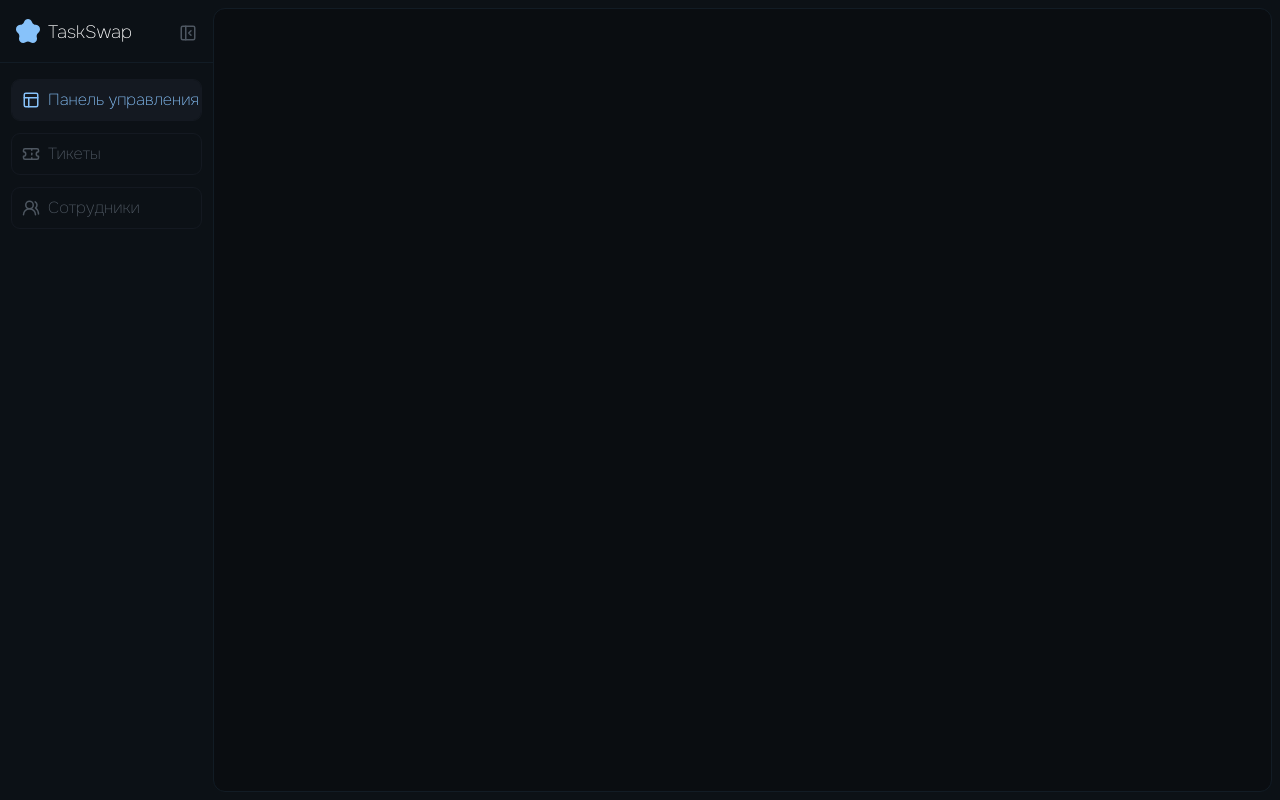
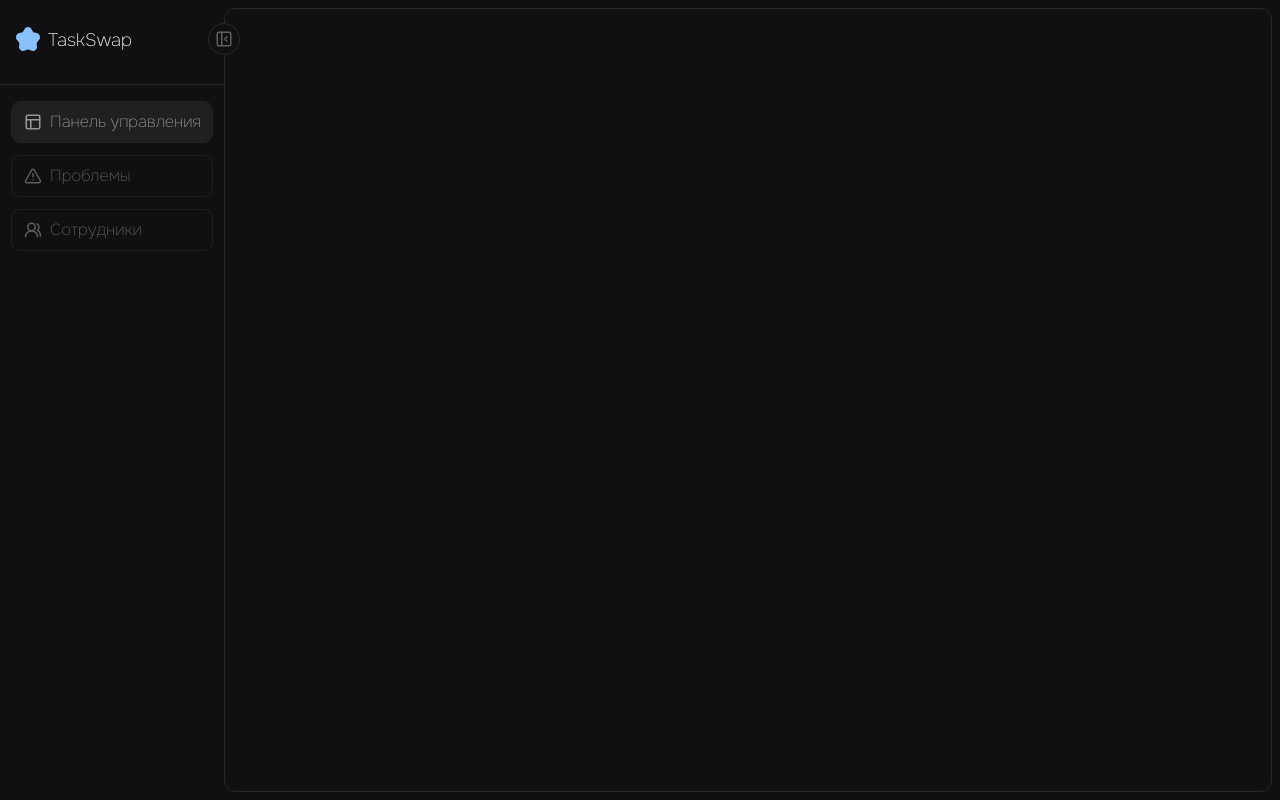
Before and after one commit to j0u1/taskswap-frontend, a Nuxt app: page /dashboard in a window 1280 px wide. Built offline with nearby package versions, Linux system fonts and the light colour scheme.

Commit message:
style(sidebar): move collapsed button on the line

```diff
--- a/app/assets/css/main.css
+++ b/app/assets/css/main.css
@@ -3,11 +3,11 @@
 
 :root {
     --text: #ffffff;
-    --bg: #0c1116;
-    --secondary: #0a0d11;
-    --additional: #141921;
-    --border: #121c25;
-    --gray: #4e5761;
+    --bg: #101012;
+    --secondary: #202020;
+    --border: #292929;
+    --gray: #5f5f5f;
+    --light-gray: #979797;
     --primary: #87c2fa;
 }
 
@@ -28,8 +28,8 @@ button {
     --color-text: var(--text);
     --color-bg: var(--bg);
     --color-secondary: var(--secondary);
-    --color-additional: var(--additional);
     --color-border: var(--border);
     --color-gray: var(--gray);
+    --color-light-gray: var(--light-gray);
     --color-primary: var(--primary);
 }
--- a/app/components/UI/Sidebar/index.vue
+++ b/app/components/UI/Sidebar/index.vue
@@ -1,11 +1,11 @@
 <script lang="ts" setup>
-import { LayoutIcon, TicketIcon, Users2Icon, PanelLeftCloseIcon, PanelLeftOpenIcon } from "@lucide/vue";
+import { LayoutIcon, Users2Icon, PanelLeftCloseIcon, PanelLeftOpenIcon, TriangleAlertIcon } from "@lucide/vue";
 
 const route = useRoute();
 const isCollapsed = ref(false);
 const pages = [
     { title: "Панель управления", path: "/dashboard", icon: LayoutIcon },
-    { title: "Тикеты", path: "/tickets", icon: TicketIcon },
+    { title: "Проблемы", path: "/tickets", icon: TriangleAlertIcon },
     { title: "Сотрудники", path: "/employees", icon: Users2Icon },
 ];
 
@@ -13,33 +13,33 @@ console.log(route.path);
 </script>
 
 <template>
-    <aside class="h-screen flex flex-col gap-4 w-2/12 duration-200 transition-all" :class="{ 'w-21': isCollapsed }">
-        <div class="flex justify-between items-center pt-4" :class="[isCollapsed ? 'pl-4 pr-2 pb-1' : 'px-4']">
-            <NuxtLink class="duration-300 transition-all active:scale-105" to="/">
+    <aside class="h-screen flex flex-col gap-4 duration-200 transition-all" :class="[ isCollapsed ? 'w-19.75' : 'w-2/12 min-w-56' ]">
+        <div class="relative flex justify-between items-center pt-6 pb-3.5 duration-300 transition-all" :class="[isCollapsed ? 'px-4 pb-1' : 'px-4']">
+            <NuxtLink class="duration-300 transition-all active:scale-105" :class="[isCollapsed ? 'mx-auto' : 'mx-0']" to="/">
                 <IconsLogosFull v-if="!isCollapsed" />
-                <IconsLogosMini class="size-6 max-h-6 shrink-0 mt-0.75" v-else />
+                <IconsLogosMini class="size-6 max-h-6 shrink-0" v-else />
             </NuxtLink>
-            <button @click="isCollapsed = !isCollapsed" class="mt-1 text-gray hover:scale-102 cursor-pointer shrink-0 active:text-primary">
+            <button @click="isCollapsed = !isCollapsed" class="absolute -right-4 bg-bg border border-border p-1.5 rounded-full text-gray hover:scale-102 cursor-pointer shrink-0 active:text-primary">
                 <PanelLeftCloseIcon v-if="!isCollapsed" class="size-4.5" />
                 <PanelLeftOpenIcon v-if="isCollapsed" class="size-4.5" />
             </button>
         </div>
         <hr class="h-0.5 w-full border-border" />
-        <div class="space-y-3.5 px-3">
+        <div class="space-y-3.5 px-3" :class="[isCollapsed && 'w-fit']">
             <NuxtLink
                 v-for="page in pages"
                 :key="page.title"
                 :to="page.path"
-                class="flex items-center gap-2 text-gray outline outline-additional rounded-lg py-2 px-2.5 font-medium duration-200 transition-all whitespace-nowrap relative"
+                class="flex items-center gap-2 text-gray outline outline-secondary rounded-lg px-3 py-2 font-medium duration-200 transition-all whitespace-nowrap relative"
                 :class="[
-                    route.path === page.path ? 'bg-additional text-primary cursor-default' : 'hover:outline-primary',
+                    route.path === page.path ? 'bg-secondary text-light-gray cursor-default' : 'hover:outline-primary hover:text-primary',
                     isCollapsed ? 'size-12.75' : '',
                 ]"
             >
                 <component
                     :is="page.icon"
-                    class="shrink-0 duration-300 transition-all delay-100"
-                    :class="[isCollapsed ? 'size-5 mx-auto my-2' : 'size-4.5']"
+                    class="shrink-0 duration-300 transition-all"
+                    :class="[isCollapsed ? 'size-5 mx-auto my-2' : 'size-4.5', route.path === page.path && 'delay-100']"
                 />
                 <span
                     class="duration-200 transition-all origin-left"
--- a/app/pages/dashboard.vue
+++ b/app/pages/dashboard.vue
@@ -1,6 +1,6 @@
 <template>
     <div class="flex bg-bg">
         <UISidebar />
-        <section class="p-4 lg:p-6 duration-300 transition-all bg-secondary w-full rounded-xl my-2 mr-2 border border-border"></section>
+        <section class="p-4 lg:p-6 duration-300 transition-all w-full rounded-xl my-2 mr-2 border border-border"></section>
     </div>
 </template>
```
